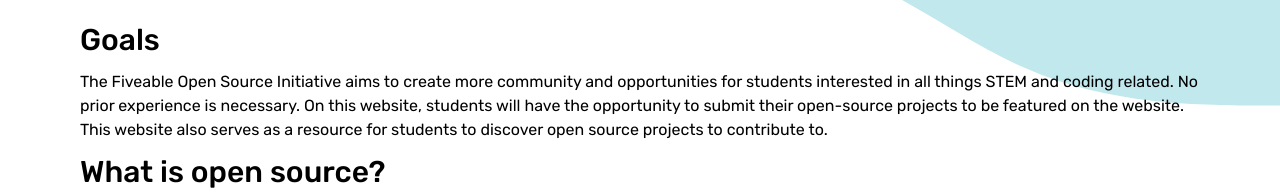
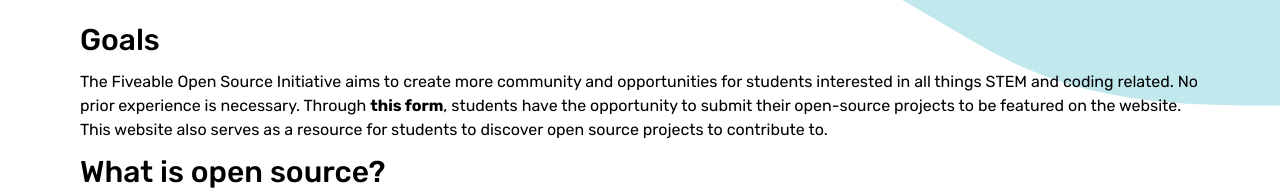
Before and after one commit to thinkfiveable/open, a Next.js app: page /about in a window 1280 px wide. Shown: the part 358-550 px from the top of the page. Built offline with nearby package versions, Linux system fonts and the light colour scheme.

Commit message:
chore: add google form submission link (#43)

```diff
--- a/pages/about.mdx
+++ b/pages/about.mdx
@@ -10,9 +10,10 @@
 ## Goals
 
 The Fiveable Open Source Initiative aims to create more community and opportunities for students interested in
-all things STEM and coding related. No prior experience is necessary. On this website, students will have the
-opportunity to submit their open-source projects to be featured on the website. This website also serves as a
-resource for students to discover open source projects to contribute to.
+all things STEM and coding related. No prior experience is necessary. Through
+[this form](https://forms.gle/ntDNx9KQoxLe5vXb6), students have the opportunity to submit their open-source
+projects to be featured on the website. This website also serves as a resource for students to discover open
+source projects to contribute to.
 
 ## What is open source?
 
```
